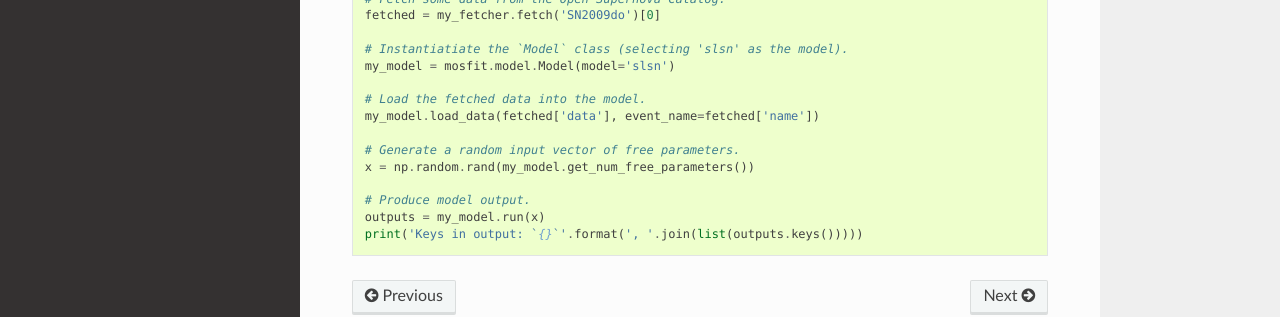
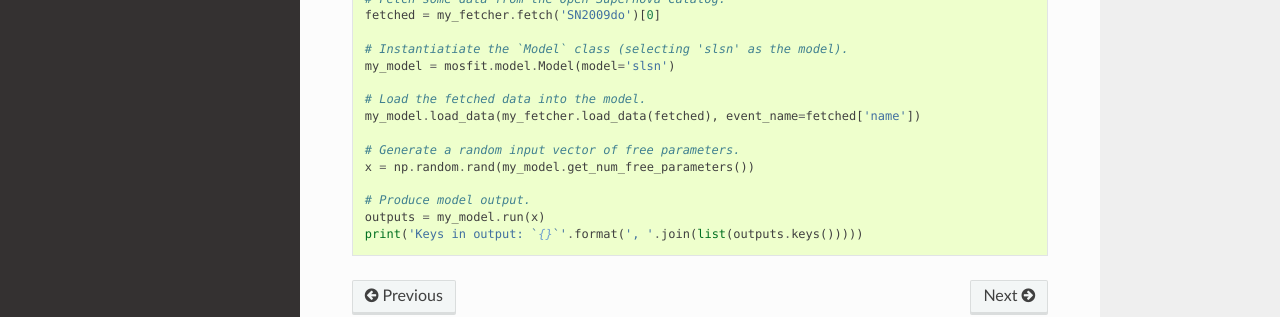
Before and after one commit to guillochon/MOSFiT, a Sphinx documentation site: the page built from docs/package.rst, in a window 1280 px wide and 955 px high. Shown: the part 511-828 px from the top of the window. Built offline with Sphinx 7.4.7 and the Read the Docs theme 2.0.0, drawn with Linux system fonts in a browser that asks for light colours.

Commit message:
Fix `load_data` example in docs

```diff
--- a/docs/package.rst
+++ b/docs/package.rst
@@ -29,7 +29,7 @@ In the code snippet below, we fetch a supernova's data from the Open Catalogs us
     my_model = mosfit.model.Model(model='slsn')
 
     # Load the fetched data into the model.
-    my_model.load_data(fetched['data'], event_name=fetched['name'])
+    my_model.load_data(my_fetcher.load_data(fetched), event_name=fetched['name'])
 
     # Generate a random input vector of free parameters.
     x = np.random.rand(my_model.get_num_free_parameters())
```
